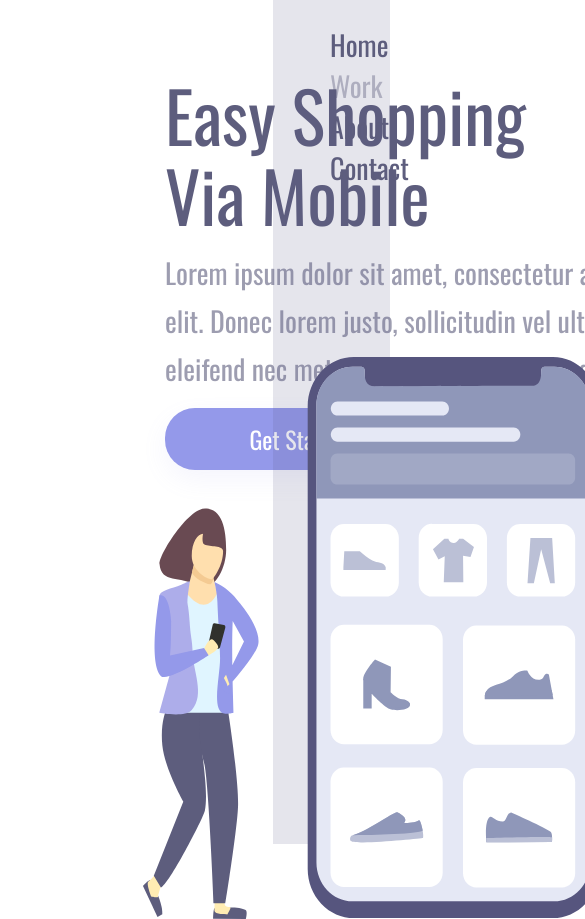
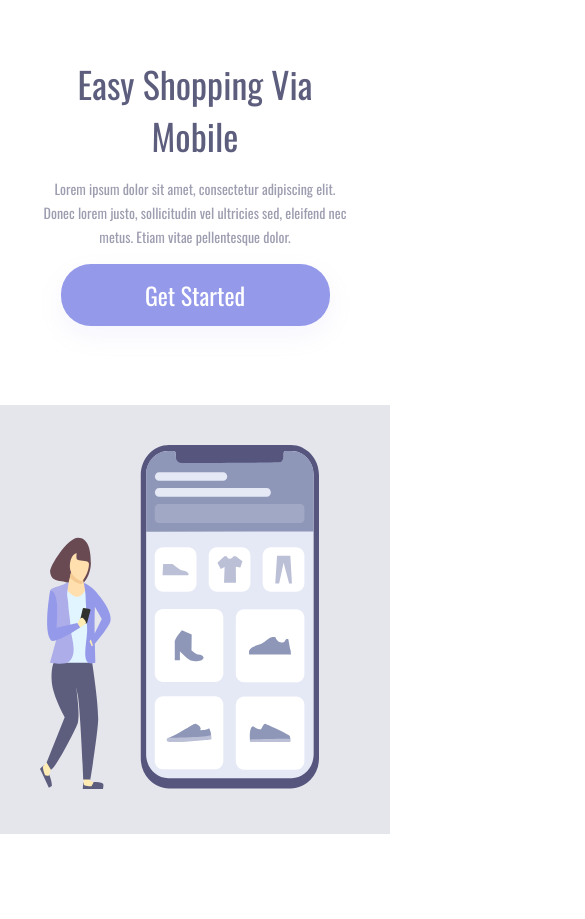
Before and after one commit to valeskamdev/dev-js, a plain HTML site: page challenge3/index.html in a window 390 px wide. Shown: the top 919 px of the page, 585 px wide, since content can reach past the window. After the commit the page ends 844 px from the top, so only its background shows below. Drawn offline with nearby package versions, Linux system fonts and the light colour scheme.

Commit message:
responsive website

```diff
--- a/challenge3/style.css
+++ b/challenge3/style.css
@@ -98,3 +98,50 @@ img {
     top: 20%;
     right: 130px;
 }
+
+@media screen and (max-width: 1180px) {
+    .container-left {
+        width: 100%;
+        height: 48vh;
+        padding: 0px;
+        margin: 0px;
+    }
+
+    h1 {
+        font-size: 36px;
+        line-height: 52px;
+        margin: 58px 50px 0 50px;
+        text-align: center;
+        width: auto;
+    }
+
+    p {
+        margin: 15px 40px;
+        text-align: center;
+        font-size: 14px;
+        line-height: 24px;
+        width: auto;
+    }
+
+    button {
+        display: block;
+        margin: 0 auto;
+    }
+
+    .container-right {
+        display: block;
+        height: auto;
+        width: 100%;
+        position: static;
+        padding: 40px;
+    }
+
+    header {
+        display: none;
+    }
+
+    img {
+        position: static;
+        max-width: 90%;
+    }
+}
```
